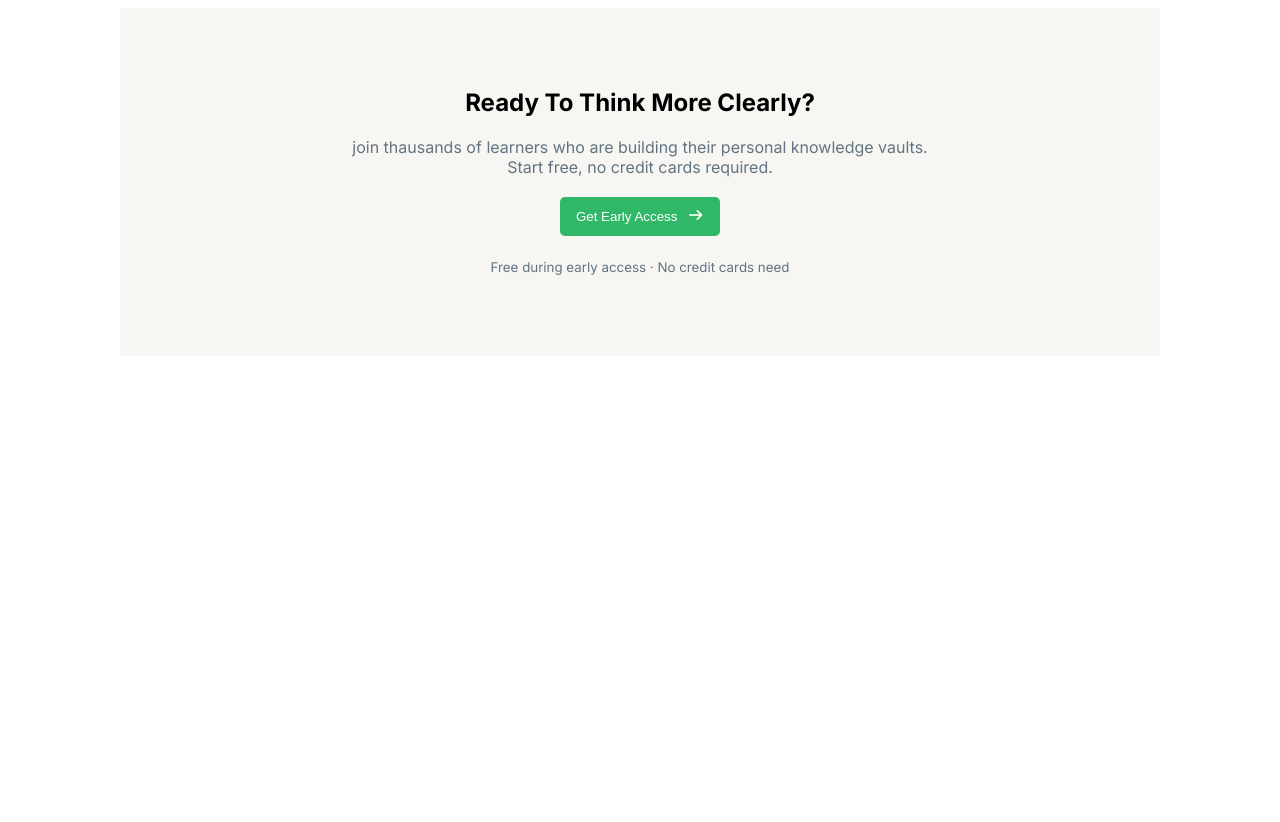
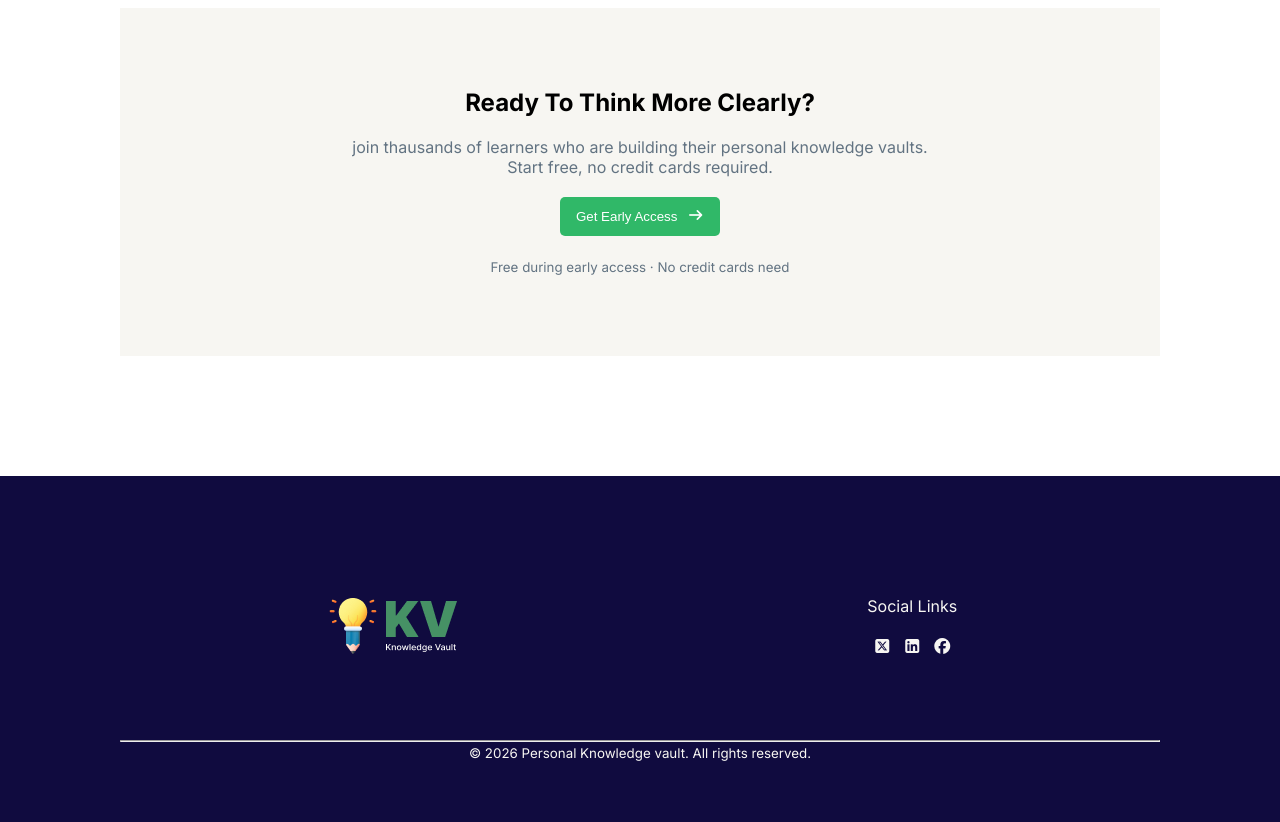
Before and after one commit to Reza8372/Assignment-01, a plain HTML site: page index.html in a window 1280 px wide. Shown: the part 1960-2782 px from the top of the page. Before the commit the page ends 2436 px from the top, so only its background shows below. Drawn offline with Linux system fonts and the light colour scheme.

Commit message:
almost completed

```diff
--- a/Style.css
+++ b/Style.css
@@ -173,3 +173,25 @@
 #access p{
     color: #627382;
 }
+
+footer{
+    background-color: rgb(16, 11, 63);
+
+    color: #f7f6f2;
+    padding: 120px 120px 30px 120px;
+}
+
+.top-foot{
+    display: flex;
+    padding-bottom: 80px;
+}
+.links{
+    display: flex;
+    list-style: none;
+    padding:0px;
+}
+
+.bott-foot{
+    text-align: center;
+    padding-bottom: 30px;
+}
--- a/index.html
+++ b/index.html
@@ -141,8 +141,35 @@
             </div>
         </section>
 
+        <!-- footer -->
+         <footer>
+
+            <div class="top-foot">
+
+                <div>
+                <img src="images/logo-footer.png" alt="">
+            </div>
+
+            <div>
+                <p>Social Links</p><br>
+
+                <ul class="links">
+                    <li><i class="fa-brands fa-square-x-twitter"></i></li>
+                    <li><i class="fa-brands fa-square-linkedin"></i></li>
+                    <li><i class="fa-brands fa-facebook"></i></li>
+                </ul>
+                </div>
+
+                </div>
+                <hr>
+                <div class="bott-foot">
+                    <p><small>&copy; 2026 Personal Knowledge vault. All rights reserved.</small></p>
+
+                </div>
 
 
+
+         </footer>
 
 
 
```
